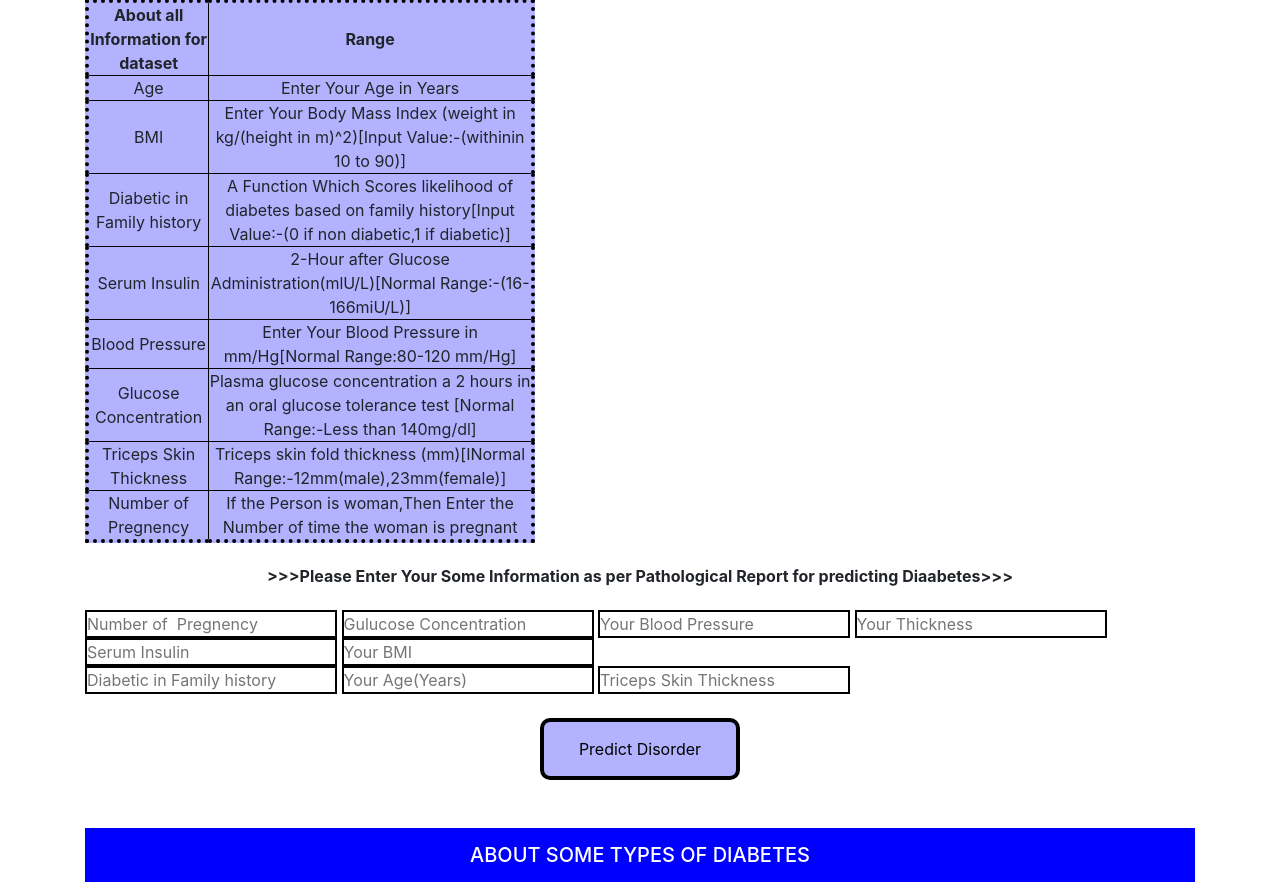
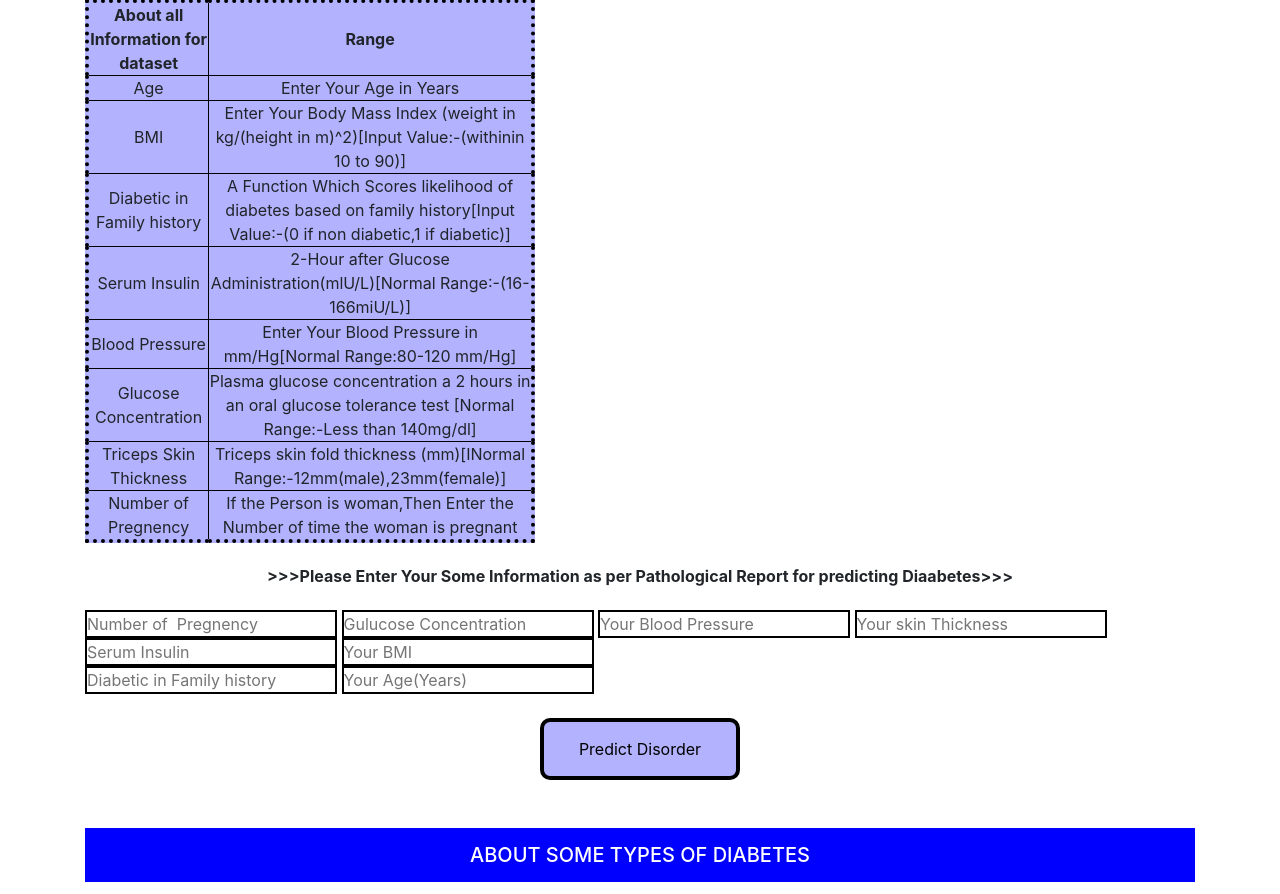
Before and after one commit to projectprogrammer057/center_diabetes, a Flask app: page / in a window 1280 px wide. Shown: the part 2407-3301 px from the top of the page. Run offline with Flask 2, Linux system fonts and the light colour scheme; parts of the project's set-up code (start-up, migrations or seed data) failed here and were passed over; some libraries are stand-ins or nearby versions.

Commit message:
Update index.html

```diff
--- a/templates/index.html
+++ b/templates/index.html
@@ -421,7 +421,7 @@ Details about All Parameters of the dataset And its Range as per pathology </h5>
 		     <input type="text" name="num_preg" placeholder="Number of  Pregnency" style="border:2px black solid;" required="required" />
 	 <input type="text" name="glucose_conc" placeholder="Gulucose Concentration" style="border:2px black solid; " required="required" />
 		  <input type="text" name="diastolic_bp" placeholder="Your Blood Pressure" style="border:2px black solid; " required="required" />
-		     <input type="text" name="thickness" placeholder="Your Thickness" style="border:2px black solid; " required="required" />
+		     <input type="text" name="thickness" placeholder="Your skin Thickness" style="border:2px black solid; " required="required" />
 		      <input type="text" name="insulin" placeholder="Serum Insulin" style="border:2px black solid; " required="required" />
         <input type="text" name="bmi" placeholder="Your BMI" style="border:2px black solid; " required="required" />
 
@@ -432,7 +432,7 @@ Details about All Parameters of the dataset And its Range as per pathology </h5>
 		    <input type="text" name="diab_pred" placeholder="Diabetic in Family history" style="border:2px black solid; " required="required" />
 		 <input type="text" name="age" placeholder="Your Age(Years)" style="border:2px black solid; " required="required" />
 
-		 <input type="text" name="skin" placeholder="Triceps Skin Thickness" style="border:2px black solid;" required="required" />
+
 
 		<br>
 		<br>
```
